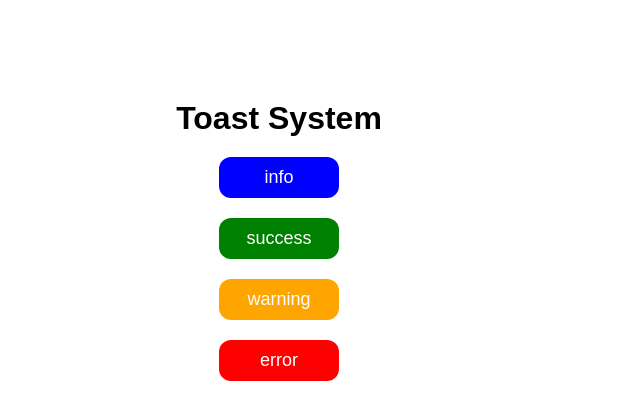
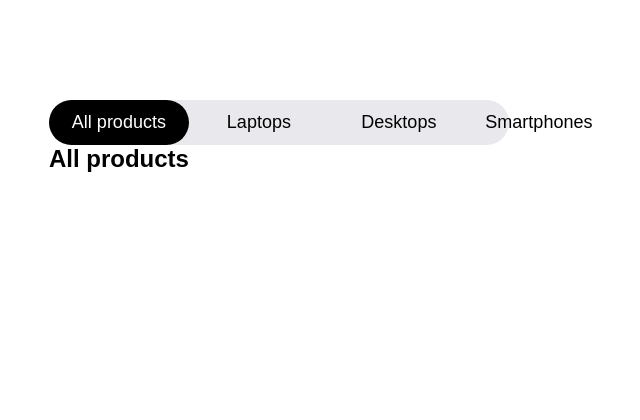
Before and after one commit to ABDELILAHTECH/30days-30features, a React (Vite) app: page / in a window 1280 px wide. Shown: the top 420 px of the page, without its empty margins (361-1001 px from the left). Built offline with nearby package versions, Linux system fonts and the light colour scheme.

Commit message:
feat(feat5): implement tab system with TabButton, TabPanel, and TabsList components

```diff
--- a/src/App.jsx
+++ b/src/App.jsx
@@ -3,14 +3,15 @@ import SearchAutoComplete from "./features/1_SearchAutoComplete/SearchAutoComple
 import DeleteConfirmModal from "./features/2_DeleteConfirmationMod/DeleteConfirmModal"
 import DropDown from "./features/3_DropDown/DropDowns"
 import ToastSystem from "./features/4_ToastSystem/ToastSystem"
+import Tabs from "./features/5_Tabs/Tabs"
 export default function App() {
   return (
     <div>
       {/*<SearchAutoComplete /> 1 feature */}
       {/*<DeleteConfirmModal />*/}
       {/*<DropDown />*/}
-      <ToastSystem />
-      {/**/}
+      {/*<ToastSystem />*/}
+      <Tabs />
       {/**/}
       {/**/}
       {/**/}
--- /dev/null
+++ b/src/features/5_Tabs/TabButton.jsx
@@ -0,0 +1,11 @@
+
+export default function TabButton({tabTitle,active,activeTabChange}) {
+  return (
+    <button
+    className={`tab-btn ${active ? "active" :""}`}
+    onClick={() => activeTabChange(tabTitle)}
+    >
+      {tabTitle}
+    </button>
+  )
+}
--- /dev/null
+++ b/src/features/5_Tabs/TabPanel.jsx
@@ -0,0 +1,8 @@
+
+export default function TabPanel({activeTab}) {
+  return (
+    <div className="tab-panel">
+       <h2>{activeTab}</h2>
+    </div>
+  )
+}
--- /dev/null
+++ b/src/features/5_Tabs/Tabs.jsx
@@ -0,0 +1,34 @@
+import { useRef, useState } from "react";
+import TabPanel from "./TabPanel";
+import TabsList from "./TabsList";
+import "./style5.scss"
+export default function Tabs() {
+  const tabs = [
+    "All products",
+    "Laptops",
+    "Desktops",
+    "Smartphones"
+  ]
+  const [ activeTab, setActiveTab ] = useState(tabs[0]);
+  const handleActiveTabChange = (tab) => {
+       setActiveTab(tab);
+  }
+
+  const tabsListRef = useRef(null);
+  return (
+    <div className="tabs-container">
+      <nav>
+        <TabsList
+        ref={tabsListRef}
+        tabs={tabs}
+        activeTab={activeTab}
+        activeTabChange={handleActiveTabChange}
+        />
+      </nav>
+      <TabPanel
+      activeTab={activeTab}
+      />
+
+    </div>
+  )
+}
--- /dev/null
+++ b/src/features/5_Tabs/TabsList.jsx
@@ -0,0 +1,19 @@
+import TabButton from "./TabButton";
+
+export default function TabsList({tabs,activeTabChange,activeTab}) {
+  return (
+    <ul className="tabs-list">
+       {
+        tabs.map(tab=>
+            <li key={tab}>
+               <TabButton
+               tabTitle={tab}
+               active={activeTab === tab}
+               activeTabChange={activeTabChange}
+               />
+            </li>
+        )
+       }
+    </ul>
+  )
+}
--- /dev/null
+++ b/src/features/5_Tabs/style5.scss
@@ -0,0 +1,24 @@
+.tabs-container{
+    margin-top: 100px;
+
+    .tabs-list{
+        display: flex;
+        align-items: center;
+        background-color: #E8E8ED;
+        border-radius: 25px;
+        li{
+            flex: 1 0 140px;
+
+        }
+        .tab-btn{
+            width: 100%;
+            padding: 12px 15px;
+            font-size: 18px;
+        }
+        .active{
+            background-color: black;
+            color: white;
+            border-radius: 25px;
+        }
+    }
+}
```
